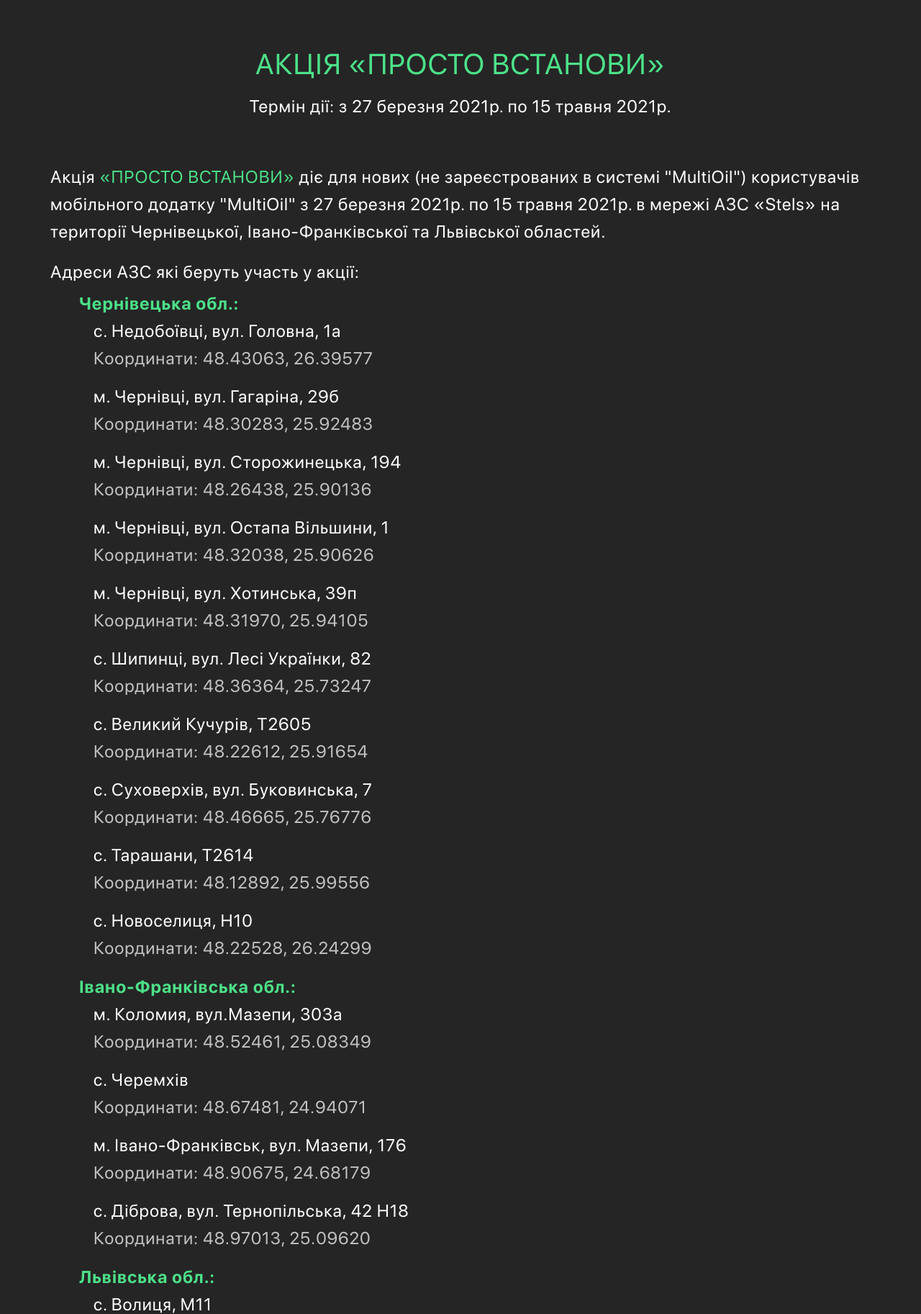
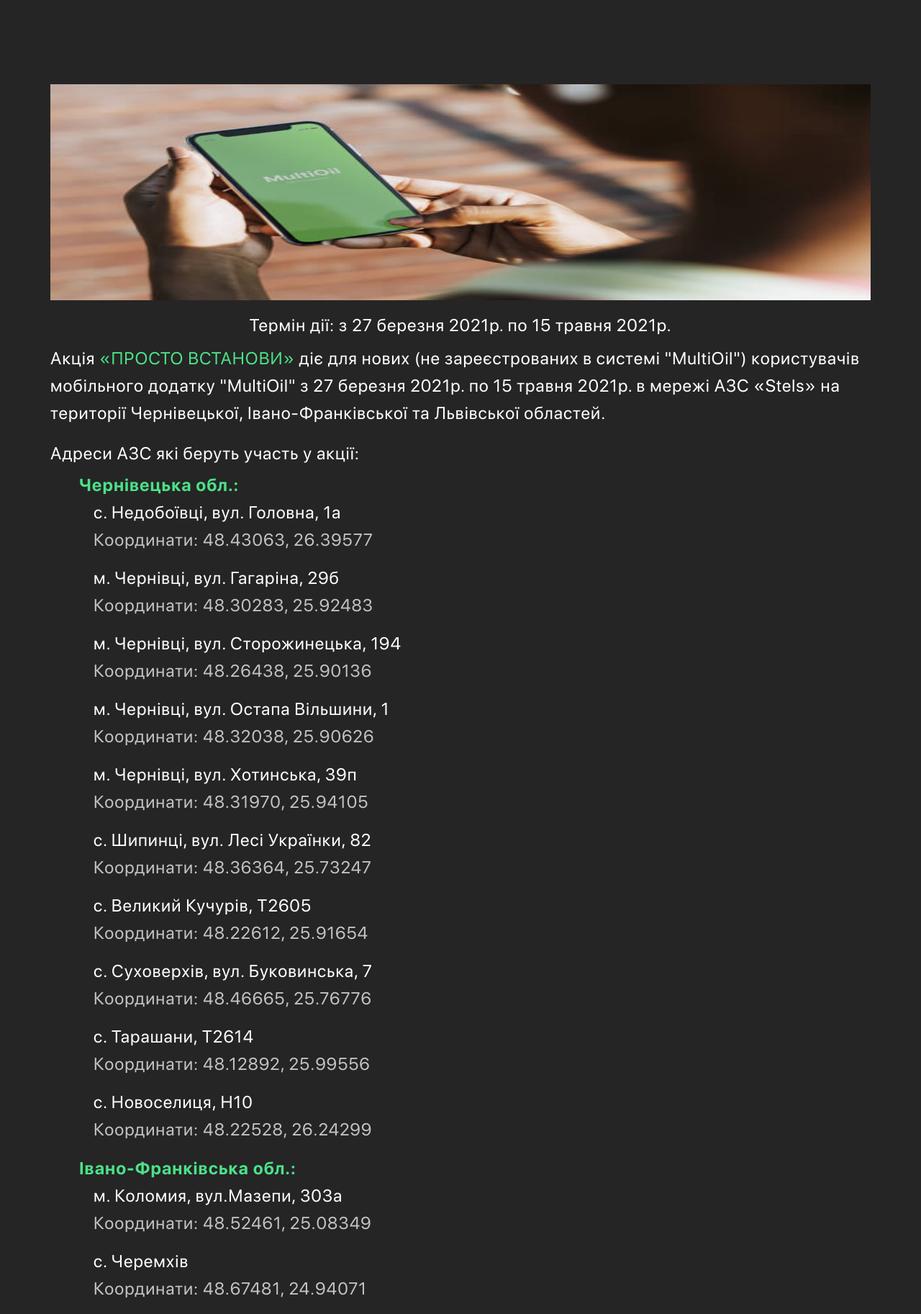
Before and after one commit to XJlEBYWEK/multi_oil, a Django app: page /stock/just_install in a window 1280 px wide. Shown: the part 93-1918 px from the top of the page at 72% size. Run offline with Django 3.2, Linux system fonts and the light colour scheme; some libraries are stand-ins or nearby versions.

Commit message:
create template stocks

```diff
--- a/static/css/main.css
+++ b/static/css/main.css
@@ -1422,12 +1422,29 @@
     background: #252525;
 }
 
-.stocks-article__title {
-    font-size: 75px;
-    line-height: 64px;
-    text-align: center;
-    font-weight: 600;
-    margin-bottom: 120px;
+.stocks img {
+    display: block;
+    width: 100%;
+    height: 300px;
+}
+
+.stocks h3 {
+    font-style: normal;
+    font-weight: normal;
+    font-size: 24px;
+    line-height: 38px;
+    color: #FFFFFF;
+    text-align: center;
+    letter-spacing: 1px;
+    margin-top: 1rem;
+}
+
+.stocks .stocks-article {
+    font-style: normal;
+    font-weight: normal;
+    font-size: 24px;
+    line-height: 38px;
+    letter-spacing: 1px;
 }
 
 .stocks-box {
@@ -1443,6 +1460,7 @@
 }
 
 
+
 .stocks-box .text-upper {
     text-transform: uppercase;
     font-weight: normal;
@@ -1466,7 +1484,7 @@
     background: #252525;
 }
 
-.stocks-install .li-mt {
+.stocks .li-mt {
     margin-top: 15px;
 }
 
@@ -1491,41 +1509,43 @@
     color: #FFFFFF;
 }
 
-.text-article-install {
+.text-article {
     font-style: normal;
     font-weight: normal;
     font-size: 24px;
     line-height: 38px;
     letter-spacing: 1px;
-}
-
-.text-article-install.mt-60 {
-    margin-top: 60px;
-}
-
-.text-article-install.mt-32 {
+    margin-top: 1.5rem;
+}
+
+.link-article {
+    font-style: normal;
+    font-weight: normal;
+    font-size: 24px;
+    line-height: 38px;
+    letter-spacing: 1px;
     margin-top: 32px;
 }
 
-.text-article-install .text-color {
+.stocks .text-color {
     color: #4CE188;
 }
 
-.text-article-install a {
+.stocks a {
     text-decoration: none;
 }
 
-div.text-article-install.mt-60 ul {
+.stocks ul {
     font-weight: bold;
     color: #4CE188;
 }
 
-.text-article-install .pt-18 {
+.stocks .address {
     display: block;
     margin: 18px 0 6px 0;
 }
 
-div.text-article-install.mt-60 ul > li {
+.stocks ul > li {
     list-style: none;
     font-style: normal;
     font-weight: normal;
@@ -1533,7 +1553,7 @@
     color: #FFFFFF;
 }
 
-div.text-article-install.mt-60 ul > li.color-li {
+.stocks .color-li {
     color: #c3c3c3;
 }
 
--- a/templates/stocksJustInstall.html
+++ b/templates/stocksJustInstall.html
@@ -108,19 +108,19 @@
 </header>
 
 <!-- Stocks -->
-<div class="stocks-install">
+<div class="stocks">
     <div class="container">
         <div class="row">
             <div class="col-lg-12">
-                <h1 class="stocks-article__install text-uppercase">АКЦІЯ «ПРОСТО ВСТАНОВИ»</h1>
-                <h3 class="stocks-article__install">Термін дії: з 27 березня 2021р. по 15 травня 2021р. </h3>
-                <div class="text-article-install mt-60">
+                <img src="{% static 'img/news-img-1@2x.jpg' %}" alt="">
+                <h3>Термін дії: з 27 березня 2021р. по 15 травня 2021р.</h3>
+                <div class="stocks-article">
                     Акція <span class="text-color"> «ПРОСТО ВСТАНОВИ»</span>
                     діє для нових (не зареєстрованих в системі "MultiOil") користувачів мобільного
                     додатку "MultiOil" з 27 березня 2021р. по 15 травня 2021р. в мережі
                     АЗС «Stels» на території Чернівецької, Івано-Франківської та Львівської областей.
                     <br>
-                    <span class="pt-18">Адреси АЗС які беруть участь у акції:</span>
+                    <span class="address">Адреси АЗС які беруть участь у акції:</span>
                     <ul>Чернівецька обл.:
                         <li>с. Недобоївці, вул. Головна, 1а</li>
                         <li class="color-li">Координати: 48.43063, 26.39577</li>
@@ -157,9 +157,8 @@
                         <li>c. Волиця, M11</li>
                         <li class="color-li">Координати: 49.79929, 23.02894</li>
                     </ul>
-
                 </div>
-                <div class="text-article-install mt-4">
+                <div class="text-article">
                     За умовами акції учасник, при встановленні (завантаженні) на мобільний пристрій (смартфон)
                     мобільного додатку "MultiOil", отримує на персональний рахунок в мобільному додатку "MultiOil"
                     (після завершення процедури реєстрації в мобільному додатку "MultiOil") у розмірі 1 (одного) літру
@@ -167,7 +166,7 @@
                     особливостей автомобіля. Нараховане пальне в подальшому можна отримати у мережі АЗС «Stels»  на
                     території Чернівецької, Івано-Франківської та Львівської областей.
                 </div>
-                <div class="text-article-install mt-4">
+                <div class="text-article">
                     Акційне пальне (один літр) за умовами акції, користувач може отримати (отоварити) на АЗС «Stels» до
                     23 години 59 хвилин 31.05.2021р. У разі якщо користувач (учасник акції) не встиг отримати (отоварити)
                     акційне пальне (один літр) до 23 години 59 хвилин 31.05.2021р., то таке пальне списується Організатором
@@ -175,7 +174,7 @@
                     будинок 21, приміщення 501-Б. Організатор залишає за собою право вносити зміни до умов та термінів проведення
                     акції.
                 </div>
-                <div class="text-article-install mt-32">
+                <div class="link-article">
                      Деталі на сайті <a href="https://multioil.com.ua/">multioil.com.ua </a>  або за тел.:<a href="tel:+0800354958"> 0 800 354 958</a>
                 </div>
             </div>
```
